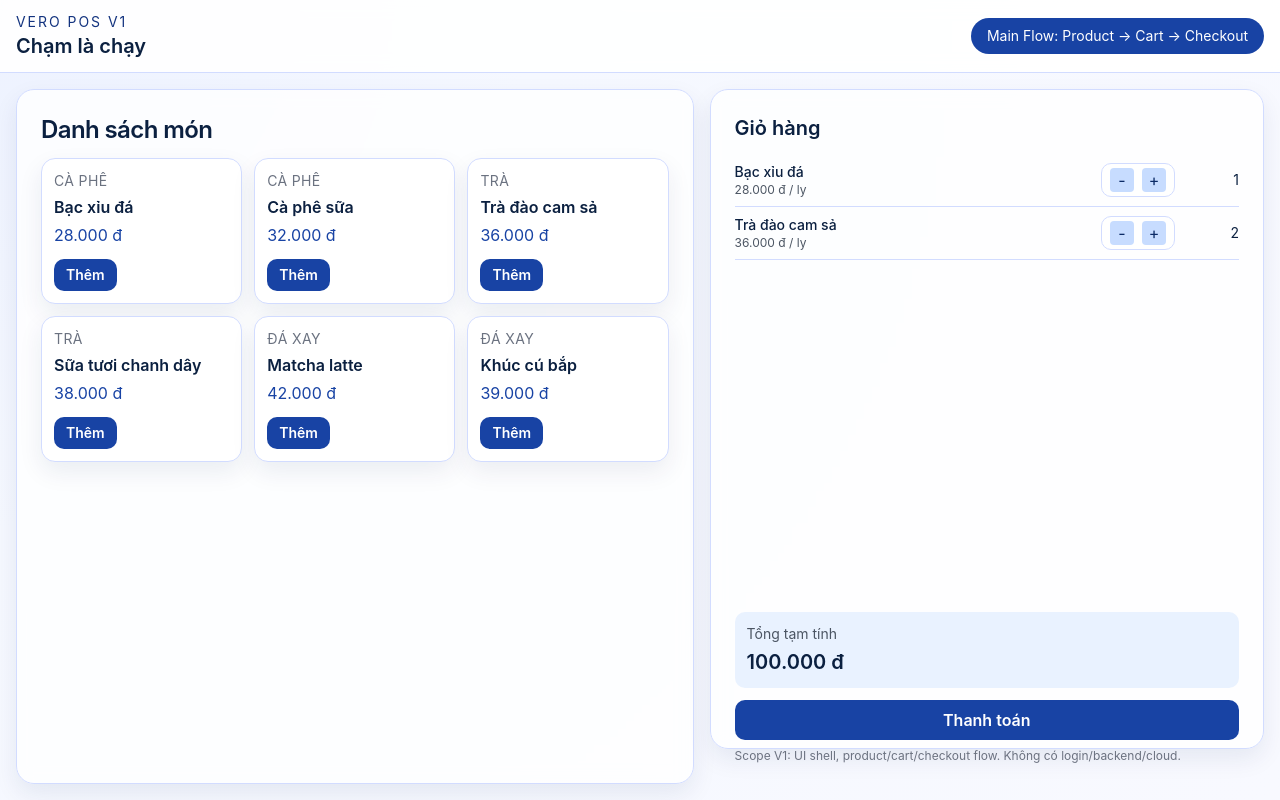
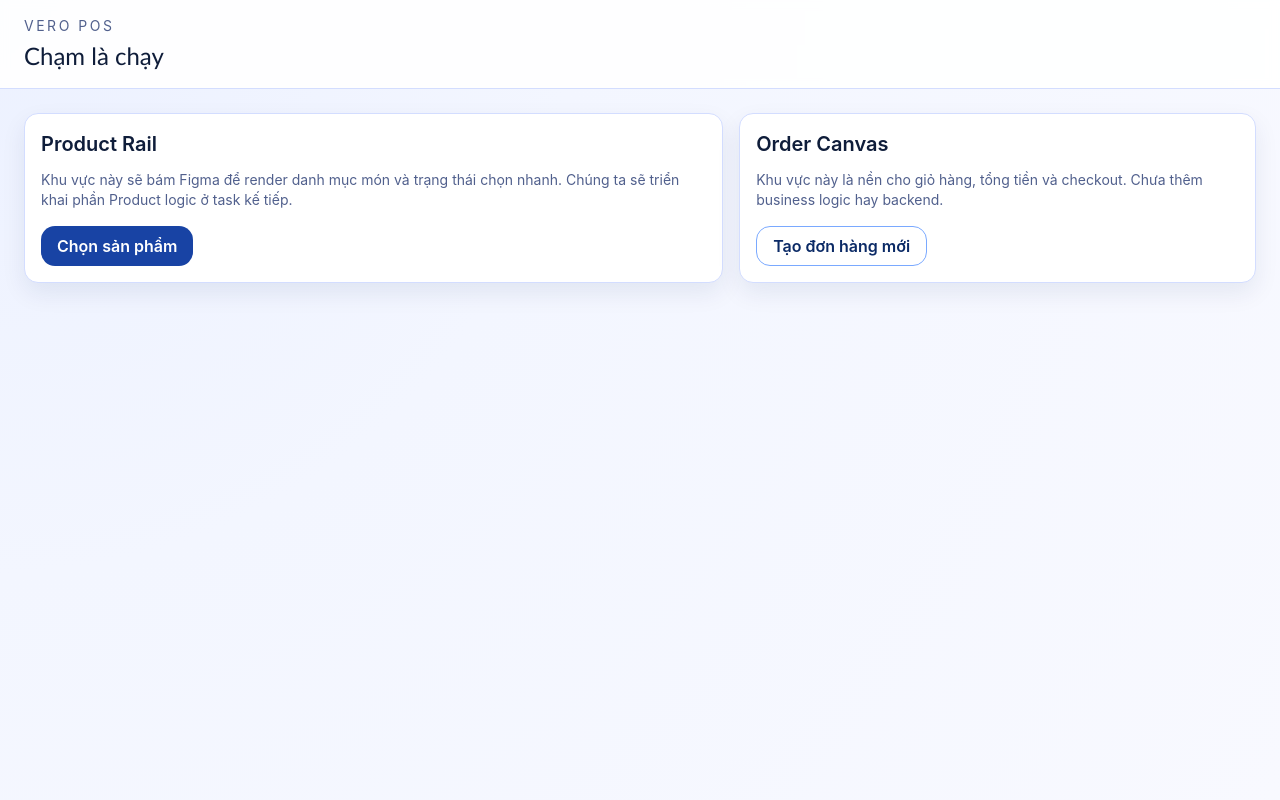
Before and after one commit to nguyenleverovn/vero-pos, a Next.js app: page / in a window 1280 px wide. Built offline with nearby package versions, Linux system fonts and the light colour scheme.

Commit message:
feat: create vero pos app foundation (#2)
* feat: create vero pos app foundation

* chore: include lockfile to keep CI deterministic on feature branch

---------

Co-authored-by: Nguyen Le <michellhoang@Nguyens-MacBook-Pro.local>

```diff
--- a/src/app/globals.css
+++ b/src/app/globals.css
@@ -3,17 +3,32 @@
 @tailwind utilities;
 
 :root {
+  --color-primary: #2d6ce5;
+  --color-primary-ink: #0f2d63;
+  --color-secondary: #1f57c7;
+  --color-background: #f3f6ff;
+  --color-surface: #f8f9fc;
+  --color-text: #0f1d3a;
+  --color-text-muted: #51608d;
+  --color-border: #d3ddff;
+  --color-success: #1fa34d;
+  --color-warning: #f5a524;
+
   --space-unit: 4px;
-  --spacing-0: 0;
-  --spacing-1: calc(var(--space-unit) * 1);
-  --spacing-2: calc(var(--space-unit) * 2);
-  --spacing-3: calc(var(--space-unit) * 3);
-  --spacing-4: calc(var(--space-unit) * 4);
-  --spacing-5: calc(var(--space-unit) * 5);
-  --spacing-6: calc(var(--space-unit) * 6);
+  --space-1: 4px;
+  --space-2: 8px;
+  --space-3: 12px;
+  --space-4: 16px;
+  --space-5: 20px;
+  --space-6: 24px;
+  --space-8: 32px;
 
-  --font-heading: 'Inter', 'Segoe UI', Roboto, sans-serif;
-  --font-body: 'Inter', 'Segoe UI', Roboto, sans-serif;
+  --radius-small: 0.5rem;
+  --radius-medium: 0.875rem;
+  --radius-large: 1.25rem;
+
+  --font-heading: 'Trebuchet MS', 'Segoe UI', 'Arial', sans-serif;
+  --font-body: 'Inter', 'Segoe UI', 'Arial', sans-serif;
 }
 
 * {
@@ -22,18 +37,27 @@
 
 body {
   margin: 0;
-  background: #f0f4ff;
-  color: #0b2040;
+  background: var(--color-background);
+  color: var(--color-text);
   font-family: var(--font-body);
+  min-height: 100vh;
 }
 
 .app-shell {
   min-height: 100vh;
-  display: grid;
-  grid-template-rows: auto 1fr;
-  background: radial-gradient(circle at 0% 0%, #edf2ff 0%, #f5f8ff 35%, #f8f9ff 100%);
+  display: flex;
+  flex-direction: column;
+  background: radial-gradient(circle at 0% 0%, #ecf1ff 0%, #f3f6ff 38%, #f8f9ff 100%);
+}
+
+.text-muted {
+  color: var(--color-text-muted);
+}
+
+.text-foreground {
+  color: var(--color-text);
 }
 
 .hero-soft {
-  @apply rounded-xl bg-white/80 backdrop-blur shadow-card border border-border;
+  @apply rounded-xl bg-white/85 backdrop-blur shadow-card border border-border;
 }
--- a/src/app/layout.tsx
+++ b/src/app/layout.tsx
@@ -3,7 +3,7 @@ import './globals.css'
 
 export const metadata: Metadata = {
   title: 'VERO POS V1',
-  description: 'VERO POS V1 - First runnable UI shell for coffee POS flow'
+  description: 'VERO POS V1 - App foundation for VERO POS design system'
 }
 
 export default function RootLayout({
@@ -12,7 +12,7 @@ export default function RootLayout({
   children: React.ReactNode
 }>) {
   return (
-    <html lang="en">
+    <html lang="vi">
       <body>{children}</body>
     </html>
   )
--- a/src/app/page.tsx
+++ b/src/app/page.tsx
@@ -1 +1,36 @@
-export { default } from './pos/page'
+import { AppHeader } from '@/components/layout/app-header'
+import { Card } from '@/components/ui/card'
+import { Button } from '@/components/ui/button'
+import { LayoutContainer } from '@/components/layout/layout-container'
+
+export default function HomePage() {
+  return (
+    <div className="app-shell">
+      <AppHeader />
+      <LayoutContainer className="py-6">
+        <div className="grid gap-4 xl:grid-cols-[1.15fr_0.85fr]">
+          <Card>
+            <h2 className="text-xl font-semibold text-foreground">Product Rail</h2>
+            <p className="mt-3 text-sm text-muted">
+              Khu vực này sẽ bám Figma để render danh mục món và trạng thái chọn nhanh.
+              Chúng ta sẽ triển khai phần Product logic ở task kế tiếp.
+            </p>
+            <div className="mt-4">
+              <Button variant="primary">Chọn sản phẩm</Button>
+            </div>
+          </Card>
+          <Card>
+            <h2 className="text-xl font-semibold text-foreground">Order Canvas</h2>
+            <p className="mt-3 text-sm text-muted">
+              Khu vực này là nền cho giỏ hàng, tổng tiền và checkout. Chưa thêm
+              business logic hay backend.
+            </p>
+            <div className="mt-4">
+              <Button variant="secondary">Tạo đơn hàng mới</Button>
+            </div>
+          </Card>
+        </div>
+      </LayoutContainer>
+    </div>
+  )
+}
--- a/src/components/layout/app-header.tsx
+++ b/src/components/layout/app-header.tsx
@@ -1,12 +1,11 @@
 export function AppHeader() {
   return (
-    <header className="sticky top-0 z-10 border-b border-border bg-white/90 backdrop-blur">
-      <div className="mx-auto flex w-full max-w-[1280px] items-center justify-between px-4 py-3">
+    <header className="sticky top-0 z-10 border-b border-border bg-white/90 backdrop-blur-sm">
+      <div className="mx-auto flex w-full max-w-[1280px] items-center justify-between px-4 py-4 md:px-6">
         <div>
-          <p className="text-sm uppercase tracking-[0.14em] text-primary-800">VERO POS V1</p>
-          <h1 className="text-xl font-semibold">Chạm là chạy</h1>
+          <p className="text-sm uppercase tracking-[0.18em] text-muted">VERO POS</p>
+          <h1 className="font-heading mt-1 text-2xl text-foreground">Chạm là chạy</h1>
         </div>
-        <div className="rounded-full bg-primary-700 px-4 py-2 text-sm text-white">Main Flow: Product → Cart → Checkout</div>
       </div>
     </header>
   )
--- /dev/null
+++ b/src/components/layout/layout-container.tsx
@@ -0,0 +1,10 @@
+import { type ReactNode } from 'react'
+
+type LayoutContainerProps = {
+  children: ReactNode
+  className?: string
+}
+
+export function LayoutContainer({ children, className = '' }: LayoutContainerProps) {
+  return <main className={`mx-auto w-full max-w-[1280px] px-4 md:px-6 ${className}`.trim()}>{children}</main>
+}
--- a/src/components/ui/button.tsx
+++ b/src/components/ui/button.tsx
@@ -1,31 +1,38 @@
 import { type ButtonHTMLAttributes } from 'react'
 
+type ButtonVariant = 'primary' | 'secondary' | 'danger'
+type ButtonSize = 'sm' | 'md' | 'lg'
+
 type ButtonProps = ButtonHTMLAttributes<HTMLButtonElement> & {
-  variant?: 'primary' | 'secondary' | 'danger'
-  size?: 'sm' | 'md' | 'lg'
+  variant?: ButtonVariant
+  size?: ButtonSize
 }
 
-const base = 'inline-flex items-center justify-center rounded-md font-semibold transition-colors disabled:opacity-60'
+const baseClasses =
+  'inline-flex items-center justify-center rounded-md font-semibold transition-colors disabled:cursor-not-allowed disabled:opacity-60'
 
-const variants = {
-  primary: 'bg-primary-700 text-white hover:bg-primary-800',
-  secondary: 'bg-white text-primary-800 border border-primary-700 hover:bg-primary-50',
-  danger: 'bg-red-500 text-white hover:bg-red-600'
+const variantClasses: Record<ButtonVariant, string> = {
+  primary: 'bg-primary-700 text-white hover:bg-primary-800 focus-visible:outline-none focus-visible:ring-2 focus-visible:ring-primary-300',
+  secondary: 'bg-white text-primary-900 border border-primary-300 hover:bg-primary-50 focus-visible:outline-none focus-visible:ring-2 focus-visible:ring-primary-300',
+  danger: 'bg-red-500 text-white hover:bg-red-600 focus-visible:outline-none focus-visible:ring-2 focus-visible:ring-red-300'
 }
 
-const sizes = {
-  sm: 'px-3 py-1.5 text-sm',
-  md: 'px-4 py-2',
-  lg: 'px-5 py-3 text-base'
+const sizeClasses: Record<ButtonSize, string> = {
+  sm: 'h-9 px-3 text-sm',
+  md: 'h-10 px-4',
+  lg: 'h-11 px-5 text-base'
 }
 
-export function PrimaryButton({
+export function Button({
   variant = 'primary',
   size = 'md',
-  className,
+  className = '',
   ...props
 }: ButtonProps) {
-  const classNames = [base, variants[variant], sizes[size], className].filter(Boolean).join(' ')
-
+  const classNames = `${baseClasses} ${variantClasses[variant]} ${sizeClasses[size]} ${className}`.trim()
   return <button {...props} className={classNames} />
 }
+
+export function PrimaryButton(props: ButtonProps) {
+  return <Button {...props} />
+}
--- /dev/null
+++ b/src/components/ui/card.tsx
@@ -0,0 +1,14 @@
+import { type ReactNode } from 'react'
+
+type CardProps = {
+  children: ReactNode
+  className?: string
+}
+
+export function Card({ children, className = '' }: CardProps) {
+  return (
+    <section className={`rounded-md border border-border bg-white p-4 shadow-card ${className}`.trim()}>
+      {children}
+    </section>
+  )
+}
--- /dev/null
+++ b/src/lib/design-system.ts
@@ -0,0 +1,38 @@
+export const designTokens = {
+  colors: {
+    primary: '#2d6ce5',
+    secondary: '#1f57c7',
+    background: '#f3f6ff',
+    surface: '#f8f9fc',
+    text: '#0f1d3a',
+    mutedText: '#51608d',
+    border: '#d3ddff',
+    success: '#1fa34d',
+    warning: '#f5a524'
+  },
+  typography: {
+    fontHeading: 'Trebuchet MS, Segoe UI, Arial',
+    fontBody: 'Inter, Segoe UI, Arial'
+  },
+  spacing: {
+    unit: 4,
+    xs: 8,
+    sm: 12,
+    md: 16,
+    lg: 24,
+    xl: 32
+  },
+  radius: {
+    small: '0.5rem',
+    medium: '0.875rem',
+    large: '1.25rem'
+  },
+  breakpoints: {
+    mobile: 390,
+    tabletMin: 768,
+    tabletMax: 1024,
+    desktop: 1280
+  }
+} as const
+
+export type DesignTokenKey = keyof typeof designTokens
--- /dev/null
+++ b/src/types/foundation.ts
@@ -0,0 +1,5 @@
+export type VeroBreakpoint = 'mobile' | 'tablet' | 'desktop'
+
+export type AppRoute = '/home' | '/pos'
+
+export type FoundationComponentName = 'button' | 'card' | 'header' | 'layout-container'
--- a/tailwind.config.ts
+++ b/tailwind.config.ts
@@ -1,10 +1,7 @@
 import type { Config } from 'tailwindcss'
 
 const config: Config = {
-  content: [
-    './src/**/*.{js,ts,jsx,tsx,mdx}',
-    './public/**/*.html'
-  ],
+  content: ['./src/**/*.{js,ts,jsx,tsx,mdx}', './public/**/*.html'],
   theme: {
     extend: {
       colors: {
@@ -20,17 +17,44 @@ const config: Config = {
           800: '#13337f',
           900: '#0b2a66'
         },
-        surface: '#f8fafc',
-        border: '#d2dcff',
-        success: '#10b981',
-        warning: '#f59e0b'
+        secondary: {
+          50: '#f2f6ff',
+          100: '#d8e3ff',
+          200: '#aebef8',
+          300: '#8092e8',
+          400: '#5670d4',
+          500: '#3046ba',
+          600: '#27389c',
+          700: '#202d84',
+          800: '#1a2470',
+          900: '#141a5f'
+        },
+        background: '#f3f6ff',
+        surface: '#f8f9fc',
+        foreground: '#0f1d3a',
+        muted: '#51608d',
+        border: '#d3ddff',
+        success: '#1fa34d',
+        warning: '#f5a524'
       },
       borderRadius: {
-        'xs': '0.25rem',
-        'sm': '0.375rem',
-        'md': '0.625rem',
-        'lg': '0.875rem',
-        'xl': '1.125rem'
+        sm: 'var(--radius-small)',
+        md: 'var(--radius-medium)',
+        lg: 'var(--radius-large)'
+      },
+      fontFamily: {
+        sans: ['"Trebuchet MS"', '"Segoe UI"', 'Arial', 'sans-serif'],
+        heading: ['"Trebuchet MS"', '"Segoe UI"', 'Arial', 'sans-serif'],
+        body: ['Inter', '"Segoe UI"', 'Arial', 'sans-serif']
+      },
+      spacing: {
+        1: 'var(--space-1)',
+        2: 'var(--space-2)',
+        3: 'var(--space-3)',
+        4: 'var(--space-4)',
+        5: 'var(--space-5)',
+        6: 'var(--space-6)',
+        8: 'var(--space-8)'
       },
       boxShadow: {
         card: '0 10px 24px rgba(13, 33, 87, 0.08)',
--- a/tsconfig.json
+++ b/tsconfig.json
@@ -19,6 +19,7 @@
       "@/app/*": ["./src/app/*"],
       "@/components/*": ["./src/components/*"],
       "@/lib/*": ["./src/lib/*"],
+      "@/types/*": ["./src/types/*"],
       "@/data/*": ["./src/data/*"],
       "@/design-system/*": ["./src/design-system/*"]
     },
```
Also changed, not shown: .eslintrc.json (added), 2 other files (tests, documents, lock files or other folders).
